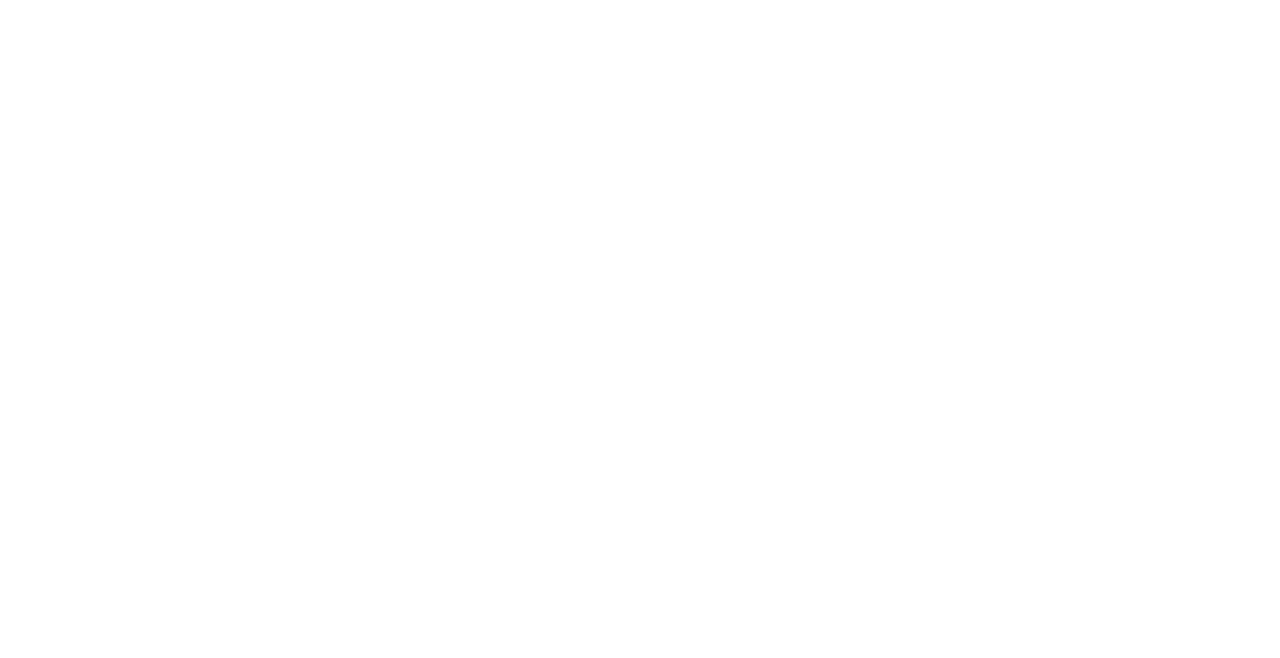
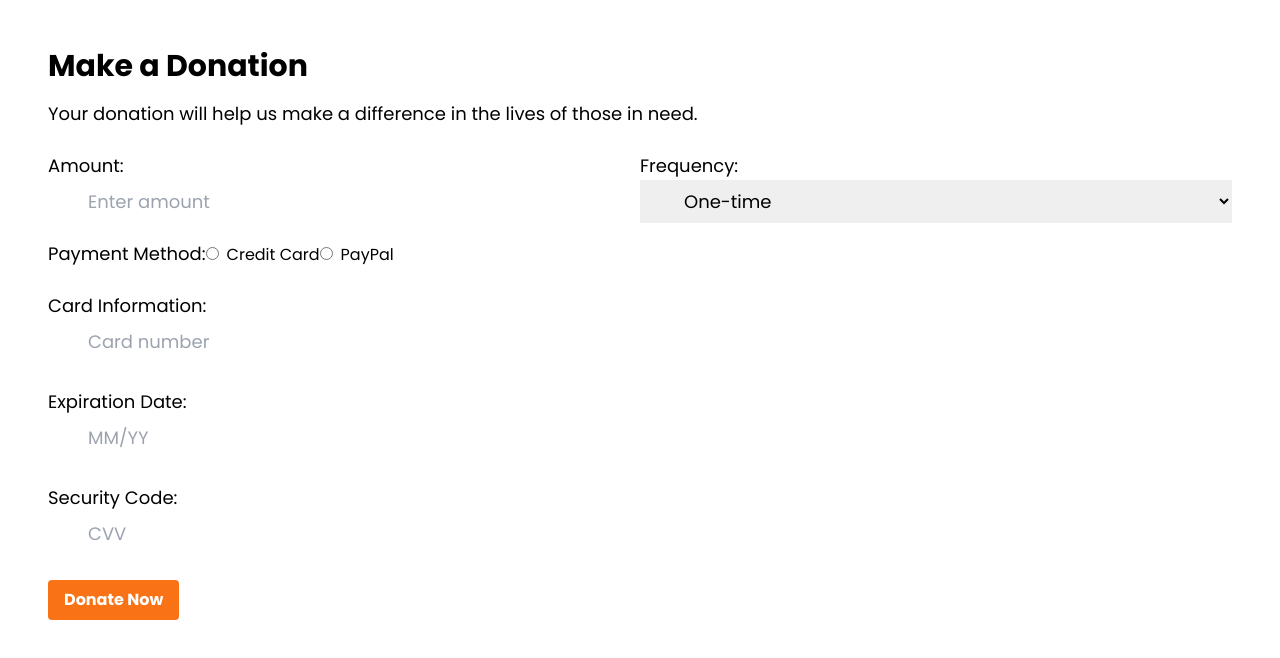
Before and after one commit to kanyi9/foodbridge-project, a React (Create React App) app: page /donation in a window 1280 px wide. Before the commit this address had no page. Shown: the top 658 px of the page. Built offline with nearby package versions, Linux system fonts and the light colour scheme.

Commit message:
adds donation page

```diff
--- a/src/App.js
+++ b/src/App.js
@@ -5,6 +5,7 @@
 import Home from './components/Home';
 import LoginPage from './components/Login';
 import SignupPage from './components/SignUp';
+import DonationPage from './components/DonationPage'
 
 function App() {
   return (
@@ -14,6 +15,7 @@
         <Route exact path="/" element={<Home/>} />
         <Route path="/login" element={<LoginPage/>} />
         <Route path="/signup" element={<SignupPage/>} />
+        <Route path="/donation" element={<DonationPage/>} />
       </Routes>
  </div>
   );
--- /dev/null
+++ b/src/components/DonationPage.jsx
@@ -0,0 +1,84 @@
+import React from 'react';
+
+const DonationPage = () => {
+  return (
+    <div className="container mx-auto p-4 pt-6 md:p-6 lg:p-12">
+      <h1 className="text-3xl font-bold mb-4">Make a Donation</h1>
+      <p className="text-lg mb-6">Your donation will help us make a difference in the lives of those in need.</p>
+      <form>
+        <div className="flex flex-wrap mb-4">
+          <label className="block w-full md:w-1/2 mb-2 md:mb-0">
+            <span className="text-lg">Amount:</span>
+            <input
+              type="number"
+              className="w-full p-2 pl-10 text-lg"
+              placeholder="Enter amount"
+            />
+          </label>
+          <label className="block w-full md:w-1/2 mb-2 md:mb-0">
+            <span className="text-lg">Frequency:</span>
+            <select className="w-full p-2 pl-10 text-lg">
+              <option value="one-time">One-time</option>
+              <option value="monthly">Monthly</option>
+              <option value="yearly">Yearly</option>
+            </select>
+          </label>
+        </div>
+        <div className="flex flex-wrap mb-4">
+          <label className="block w-full mb-2">
+            <span className="text-lg">Payment Method:</span>
+            <input
+              type="radio"
+              name="payment-method"
+              value="credit-card"
+              className="mr-2"
+            />
+            <span>Credit Card</span>
+            <input
+              type="radio"
+              name="payment-method"
+              value="paypal"
+              className="mr-2"
+            />
+            <span>PayPal</span>
+          </label>
+        </div>
+        <div className="flex flex-wrap mb-4">
+          <label className="block w-full mb-2">
+            <span className="text-lg">Card Information:</span>
+            <input
+              type="text"
+              className="w-full p-2 pl-10 text-lg"
+              placeholder="Card number"
+            />
+          </label>
+        </div>
+        <div className="flex flex-wrap mb-4">
+          <label className="block w-full mb-2">
+            <span className="text-lg">Expiration Date:</span>
+            <input
+              type="text"
+              className="w-full p-2 pl-10 text-lg"
+              placeholder="MM/YY"
+            />
+          </label>
+        </div>
+        <div className="flex flex-wrap mb-4">
+          <label className="block w-full mb-2">
+            <span className="text-lg">Security Code:</span>
+            <input
+              type="text"
+              className="w-full p-2 pl-10 text-lg"
+              placeholder="CVV"
+            />
+          </label>
+        </div>
+        <button className="bg-orange-500 hover:bg-orange-700 text-white font-bold py-2 px-4 rounded">
+          Donate Now
+        </button>
+      </form>
+    </div>
+  );
+};
+
+export default DonationPage;
--- a/src/components/Navigation.jsx
+++ b/src/components/Navigation.jsx
@@ -66,9 +66,9 @@
             }
           })}
         </div>
-        <button className="mt-4 md:mt-0 px-6 py-2 text-white uppercase whitespace-nowrap bg-orange-300 rounded-[34px]">
+        <Link to="/donation" className="mt-4 md:mt-0 px-6 py-2 text-white uppercase whitespace-nowrap bg-orange-300 rounded-[34px]">
           Donate
-        </button>
+        </Link>
         <Link to="/login" className="mt-4 md:mt-0 px-6 py-2 text-white uppercase whitespace-nowrap bg-gray-700 rounded-[34px]">
           Sign In
         </Link>
```
